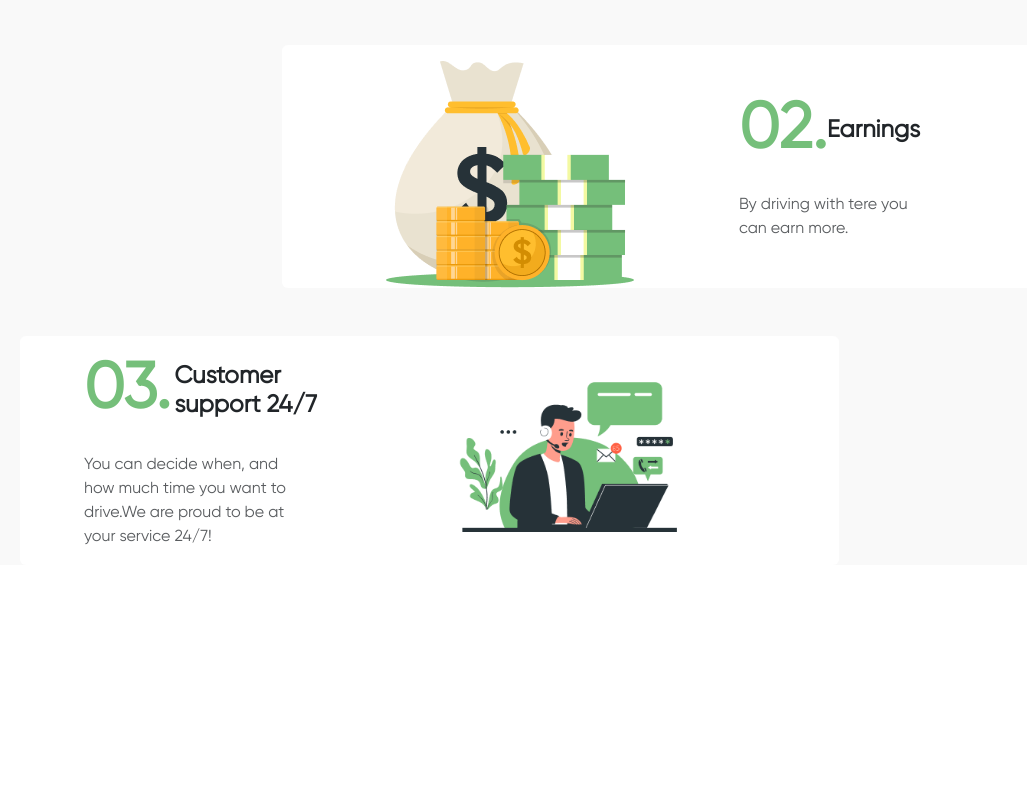
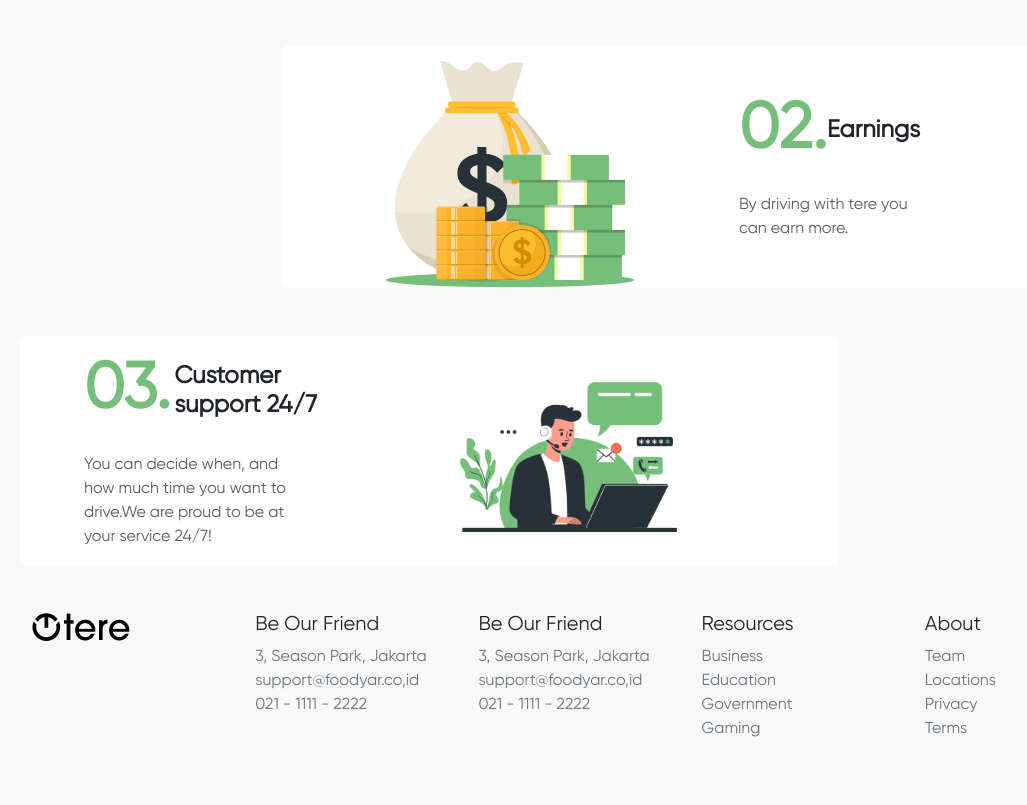
Before and after one commit to JaveriyaSaleem/cloneoftereweb, a plain HTML site: page index.html in a window 1280 px wide. Shown: the part 2038-2843 px from the top of the page, without its empty margins (62-1089 px from the left). Before the commit the page ends 2603 px from the top, so only its background shows below. Drawn offline with Linux system fonts and the light colour scheme.

Commit message:
modification

```diff
--- a/index.html
+++ b/index.html
@@ -176,7 +176,7 @@
   <h1 class="pb-2  display-6 fw-medium Gilroybold text-center pt-4"><span class="greencolor">TERE</span>  BENEFITS</h1>
   </div>
   <!-- 1 2 3 section -->
-<div class="container w-100 d-flex justify-content-start">
+<div class="container w-100 d-lg-flex justify-content-lg-start d-flex justify-content-center ">
   <div class="row row-cols-1 d-flex align-items-center text-center bg-white px-3 rounded w-75" style="background-color: #ffffff;">
       <div class="col-md-6 px-5">
         <div class="pb-3 d-flex align-items-center">
@@ -195,7 +195,7 @@
   </div>
 </div>
 <!-- end  -->
-<div class="container mt-5 w-100 d-flex  align-items-center justify-content-center d-lg-flex align-items-lg-center justify-content-lg-end px-5">
+<div class="container mt-5 w-100 d-flex  justify-content-center d-lg-flex align-items-lg-center justify-content-lg-end px-5">
   <div class="row row-cols-1 d-flex align-items-center text-center bg-white px-5 rounded pt-3" style="background-color: #ffffff;">
     <div class="col-md-6 px-lg-5"><img src="images/2 money.png" alt="" class="img-fluid w-10"></div>
       <div class="col-md-6 px-5">
@@ -234,7 +234,48 @@
   </div>
 </div>
 <!-- end  -->
-
+<!-- footer  -->
+<footer class="container-fluid py-5">
+  <div class="row">
+    <div class="col-12 col-md">
+      <img src="images/tere black.png" alt="">
+    </div>
+    <div class="col-6 col-md">
+      <h5>Be Our Friend</h5>
+      <ul class="list-unstyled text-small">
+        <li><a class="link-secondary text-decoration-none" href="#">3, Season Park, Jakarta</a></li>
+        <li><a class="link-secondary text-decoration-none" href="#">support@foodyar.co,id</a></li>
+        <li><a class="link-secondary text-decoration-none" href="#">021 - 1111 - 2222</a></li>
+      </ul>
+    </div>
+    <div class="col-6 col-md">
+      <h5>Be Our Friend</h5>
+      <ul class="list-unstyled text-small">
+        <li><a class="link-secondary text-decoration-none" href="#">3, Season Park, Jakarta</a></li>
+        <li><a class="link-secondary text-decoration-none" href="#">support@foodyar.co,id</a></li>
+        <li><a class="link-secondary text-decoration-none" href="#">021 - 1111 - 2222</a></li>
+      </ul>
+    </div>
+    <div class="col-6 col-md">
+      <h5>Resources</h5>
+      <ul class="list-unstyled text-small">
+        <li><a class="link-secondary text-decoration-none" href="#">Business</a></li>
+        <li><a class="link-secondary text-decoration-none" href="#">Education</a></li>
+        <li><a class="link-secondary text-decoration-none" href="#">Government</a></li>
+        <li><a class="link-secondary text-decoration-none" href="#">Gaming</a></li>
+      </ul>
+    </div>
+    <div class="col-6 col-md">
+      <h5>About</h5>
+      <ul class="list-unstyled text-small">
+        <li><a class="link-secondary text-decoration-none" href="#">Team</a></li>
+        <li><a class="link-secondary text-decoration-none" href="#">Locations</a></li>
+        <li><a class="link-secondary text-decoration-none" href="#">Privacy</a></li>
+        <li><a class="link-secondary text-decoration-none" href="#">Terms</a></li>
+      </ul>
+    </div>
+  </div>
+</footer>
 
 </main>
 </body>
```
Also changed, not shown: images/tere black.png (added).
